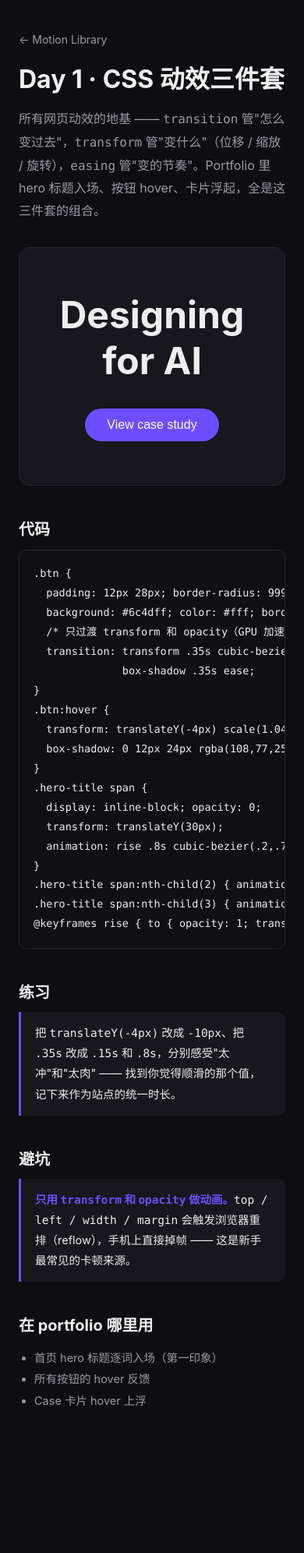
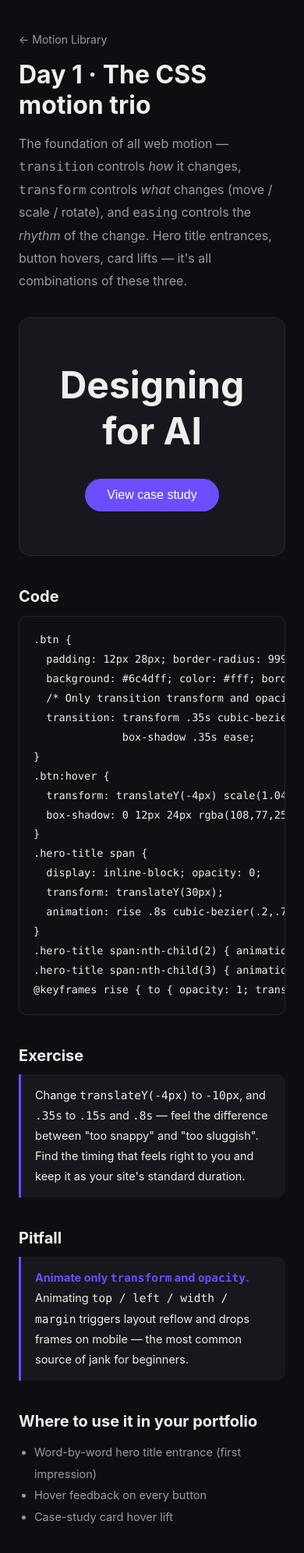
Before and after one commit to cjwmay/motion-library, a plain HTML site: page lessons/day-01-css-basics/index.html in a window 390 px wide. Shown: the top 1992 px of the page at 78% size. Before the commit the page ends 1905 px from the top, so only its background shows below. Drawn offline with Linux system fonts and the light colour scheme.

Commit message:
Translate lessons/day-01-css-basics/index.html to English

```diff
--- a/lessons/day-01-css-basics/index.html
+++ b/lessons/day-01-css-basics/index.html
@@ -1,14 +1,14 @@
 <!DOCTYPE html>
-<html lang="zh-CN">
+<html lang="en">
 <head>
 <meta charset="UTF-8">
 <meta name="viewport" content="width=device-width, initial-scale=1.0">
-<title>Day 1 · CSS 动效三件套 — Motion Library</title>
+<title>Day 1 · The CSS motion trio — Motion Library</title>
 <style>
   :root { --bg: #0e0e12; --card: #17171d; --text: #eee; --muted: #9a9aa3; --accent: #6c4dff; }
   * { box-sizing: border-box; }
   body {
-    font-family: -apple-system, "PingFang SC", "Microsoft YaHei", "Helvetica Neue", sans-serif;
+    font-family: -apple-system, "Helvetica Neue", "Segoe UI", sans-serif;
     background: var(--bg); color: var(--text); margin: 0; padding: 40px 24px 80px;
   }
   .wrap { max-width: 760px; margin: 0 auto; }
@@ -17,7 +17,7 @@
   h1 { font-size: 32px; margin: 16px 0 8px; }
   .lede { color: var(--muted); font-size: 16px; line-height: 1.8; }
 
-  /* ===== Demo 区 ===== */
+  /* ===== Demo ===== */
   .demo {
     background: var(--card); border: 1px solid #26262e; border-radius: 14px;
     padding: 56px 24px; margin: 32px 0; text-align: center; overflow: hidden;
@@ -26,12 +26,12 @@
     padding: 12px 28px; border-radius: 999px;
     background: #6c4dff; color: #fff; border: none;
     font-size: 16px; cursor: pointer;
-    /* 关键：只过渡 transform 和 opacity（GPU 加速，不卡顿） */
+    /* Key rule: only transition transform and opacity (GPU-accelerated, no jank) */
     transition: transform .35s cubic-bezier(.2,.7,.2,1.2),
                 box-shadow .35s ease;
   }
   .btn:hover {
-    transform: translateY(-4px) scale(1.04); /* 上浮+微放大 */
+    transform: translateY(-4px) scale(1.04); /* lift + subtle scale */
     box-shadow: 0 12px 24px rgba(108,77,255,.35);
   }
   .hero-title { font-size: 48px; margin: 0 0 32px; }
@@ -44,7 +44,7 @@
   .hero-title span:nth-child(3) { animation-delay: .24s; }
   @keyframes rise { to { opacity: 1; transform: none; } }
 
-  /* ===== 代码 / 笔记区 ===== */
+  /* ===== Code / notes ===== */
   h2 { font-size: 20px; margin: 40px 0 12px; }
   pre {
     background: #101014; border: 1px solid #26262e; border-radius: 10px;
@@ -63,24 +63,24 @@
 <body>
 <div class="wrap">
   <a class="back" href="../../index.html">← Motion Library</a>
-  <h1>Day 1 · CSS 动效三件套</h1>
-  <p class="lede">所有网页动效的地基 —— <code>transition</code> 管"怎么变过去"，<code>transform</code> 管"变什么"（位移 / 缩放 / 旋转），<code>easing</code> 管"变的节奏"。Portfolio 里 hero 标题入场、按钮 hover、卡片浮起，全是这三件套的组合。</p>
+  <h1>Day 1 · The CSS motion trio</h1>
+  <p class="lede">The foundation of all web motion — <code>transition</code> controls <em>how</em> it changes, <code>transform</code> controls <em>what</em> changes (move / scale / rotate), and <code>easing</code> controls the <em>rhythm</em> of the change. Hero title entrances, button hovers, card lifts — it's all combinations of these three.</p>
 
   <div class="demo">
     <h1 class="hero-title"><span>Designing</span> <span>for</span> <span>AI</span></h1>
     <button class="btn">View case study</button>
   </div>
 
-  <h2>代码</h2>
+  <h2>Code</h2>
   <pre><code>.btn {
   padding: 12px 28px; border-radius: 999px;
   background: #6c4dff; color: #fff; border: none;
-  /* 只过渡 transform 和 opacity（GPU 加速，不卡顿） */
+  /* Only transition transform and opacity (GPU-accelerated, no jank) */
   transition: transform .35s cubic-bezier(.2,.7,.2,1.2),
               box-shadow .35s ease;
 }
 .btn:hover {
-  transform: translateY(-4px) scale(1.04); /* 上浮+微放大 */
+  transform: translateY(-4px) scale(1.04); /* lift + subtle scale */
   box-shadow: 0 12px 24px rgba(108,77,255,.35);
 }
 .hero-title span {
@@ -92,17 +92,17 @@
 .hero-title span:nth-child(3) { animation-delay: .24s; }
 @keyframes rise { to { opacity: 1; transform: none; } }</code></pre>
 
-  <h2>练习</h2>
-  <div class="note">把 <code>translateY(-4px)</code> 改成 <code>-10px</code>、把 <code>.35s</code> 改成 <code>.15s</code> 和 <code>.8s</code>，分别感受"太冲"和"太肉" —— 找到你觉得顺滑的那个值，记下来作为站点的统一时长。</div>
+  <h2>Exercise</h2>
+  <div class="note">Change <code>translateY(-4px)</code> to <code>-10px</code>, and <code>.35s</code> to <code>.15s</code> and <code>.8s</code> — feel the difference between "too snappy" and "too sluggish". Find the timing that feels right to you and keep it as your site's standard duration.</div>
 
-  <h2>避坑</h2>
-  <div class="note"><b>只用 <code>transform</code> 和 <code>opacity</code> 做动画。</b><code>top / left / width / margin</code> 会触发浏览器重排（reflow），手机上直接掉帧 —— 这是新手最常见的卡顿来源。</div>
+  <h2>Pitfall</h2>
+  <div class="note"><b>Animate only <code>transform</code> and <code>opacity</code>.</b> Animating <code>top / left / width / margin</code> triggers layout reflow and drops frames on mobile — the most common source of jank for beginners.</div>
 
-  <h2>在 portfolio 哪里用</h2>
+  <h2>Where to use it in your portfolio</h2>
   <ul>
-    <li>首页 hero 标题逐词入场（第一印象）</li>
-    <li>所有按钮的 hover 反馈</li>
-    <li>Case 卡片 hover 上浮</li>
+    <li>Word-by-word hero title entrance (first impression)</li>
+    <li>Hover feedback on every button</li>
+    <li>Case-study card hover lift</li>
   </ul>
 </div>
 </body>
```
